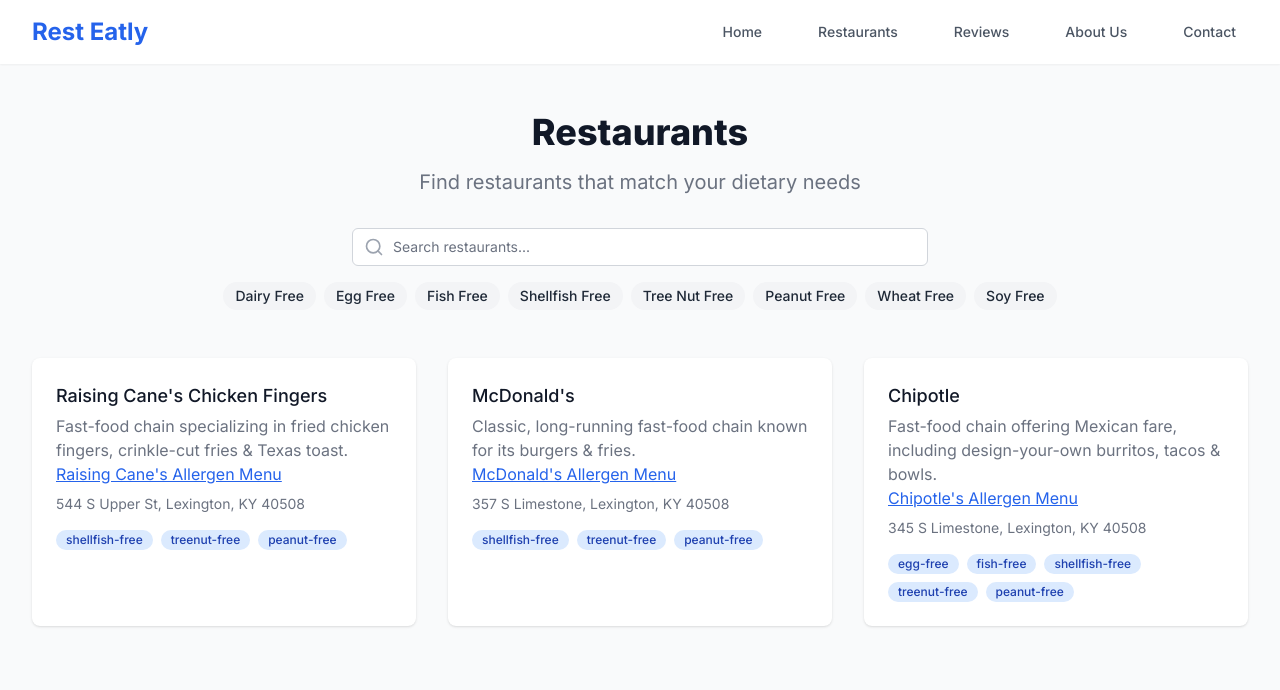
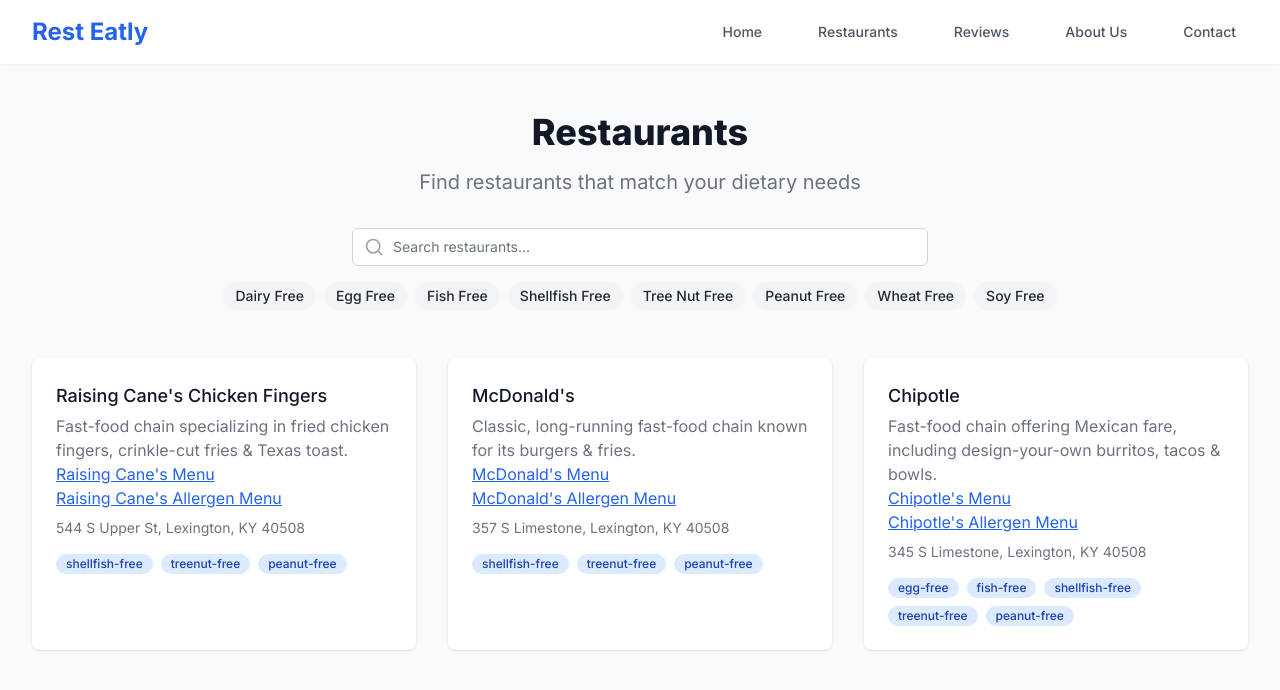
Before and after one commit to CMolina10/rest-eatly, a Next.js app: page /restaurants in a window 1280 px wide. Shown: the top 690 px of the page. Built offline with nearby package versions, Linux system fonts and the light colour scheme.

Commit message:
Fix menu display

```diff
--- a/app/restaurants/page.tsx
+++ b/app/restaurants/page.tsx
@@ -208,6 +208,15 @@
                   </h3>
                   <p className="mt-1 text-gray-500">{restaurant.description}</p>
                   <Link
+                    href={restaurant.menuLink}
+                    target="_blank"
+                    rel="noopener noreferrer"
+                    className="text-blue-600 text-decoration: underline"
+                  >
+                    {restaurant.menuDisplayLink}
+                  </Link>
+                  <br></br>
+                  <Link
                     href={restaurant.allergenLink}
                     target="_blank"
                     rel="noopener noreferrer"
```
